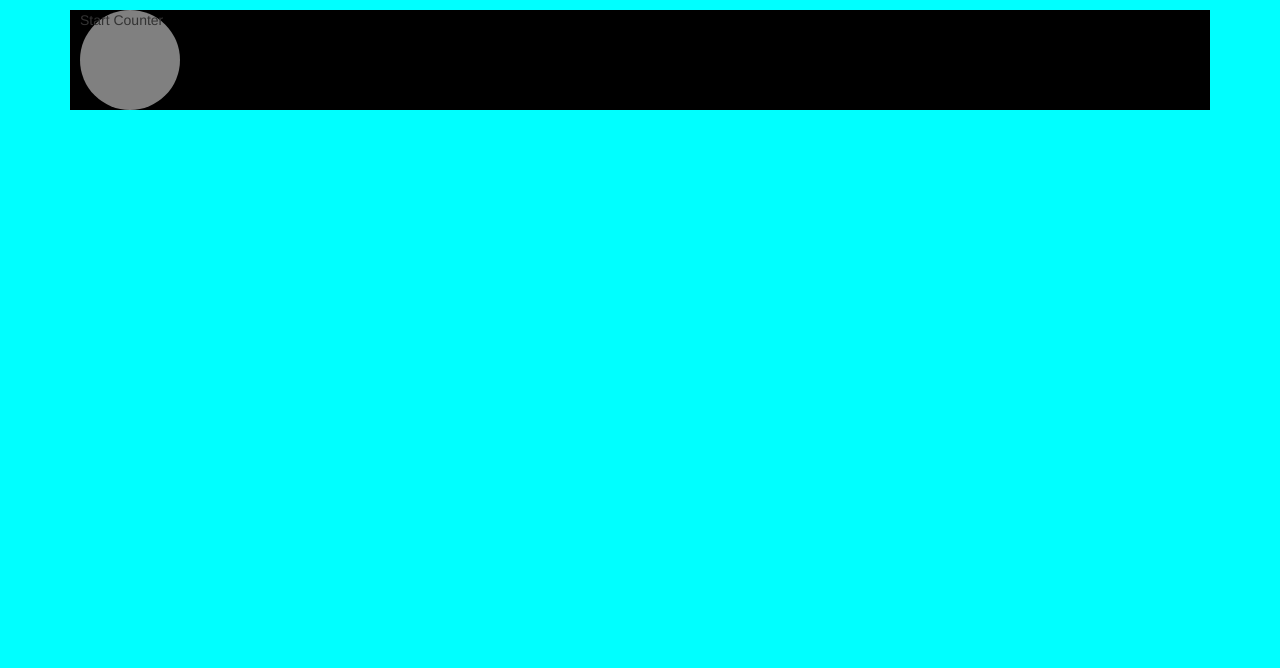
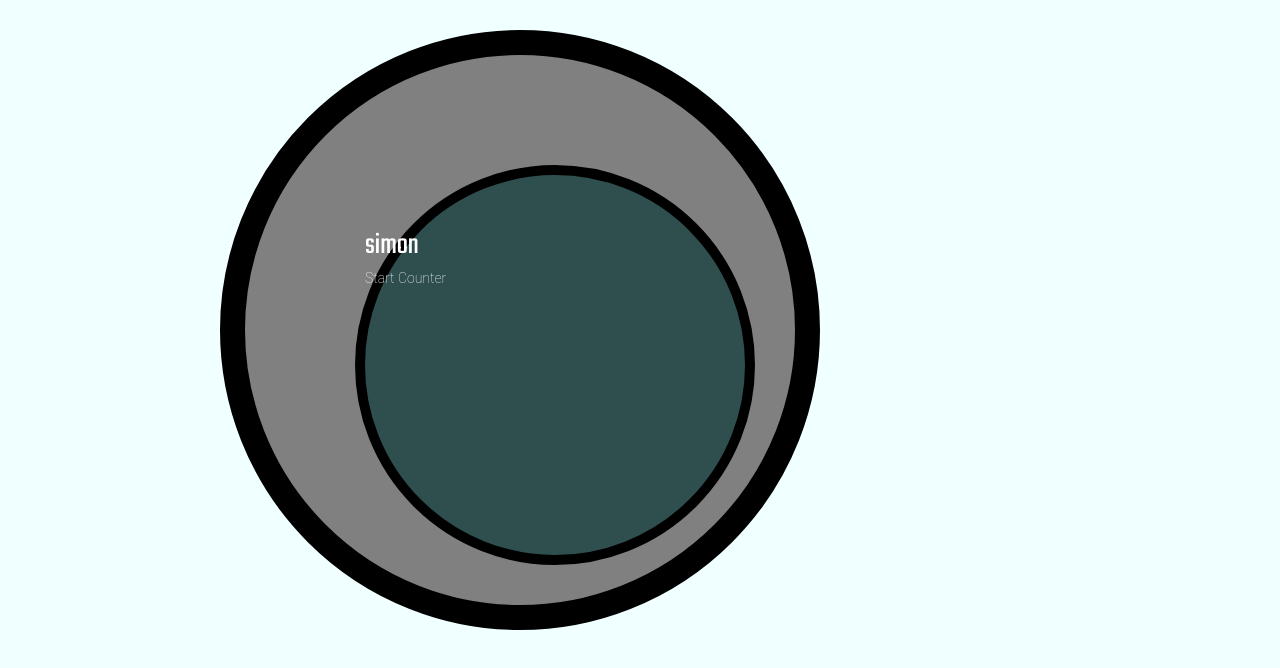
Before and after one commit to 1208kelly/Interactive_Frontend_Development_Milestone_Project, a plain HTML site: page index.html in a window 1280 px wide. Drawn offline with nearby package versions, Linux system fonts and the light colour scheme.

Commit message:
Adding dimensions and details to inner interface in css and logo in index.html

```diff
--- a/css/style.css
+++ b/css/style.css
@@ -1,22 +1,46 @@
 @import url('https://fonts.googleapis.com/css?family=Teko:100,200,300,400,500,600,700|Exo:100,200,300,400,500,600,700');
 
 body {
-    background-color: aqua;
+    font-family: "Roboto", sans-serif;
+    font-weight: 200;
+    background-color: azure;
+    color: white;
 }
 
 /*------------ Device ------------*/
 
-#inner-interface {
+#game-unit {
     background-color: grey;
-    height: 100px;
-    width: 100px;
+    height: 600px;
+    width: 600px;
     border-radius: 50%;
-    margin: 10px;
-
+    border: solid;
+    border-width: 25px;
+    border-color: black;
+    margin-top: 30px;
+    margin-left: 150px;
+    position: relative;
 }
 
-#game-unit {
-    background-color: black;
+#inner-interface {
+    background-color: darkslategrey;
+    height: 400px;
+    width: 400px;
+    border-radius: 50%;
+    border: solid;
+    border-width: 10px;
+    border-color: black;
+    margin-top: 20%;
+    margin-left: 20%;
+    position: center;
+}
+
+.logo {
+    font-family: "Teko", sans-serif;
+    font-weight: 400;
+    font-size: 30px;
+    margin-top: 50px;
+    color: white;
 }
 
 /*------------ Buttons ------------*/
--- a/index.html
+++ b/index.html
@@ -29,6 +29,7 @@
 
             </div>
             <div id="inner-interface">
+                <div class="logo">simon</div>
                 <span>Start</span>
                 <span>Counter</span>
             </div>
```
